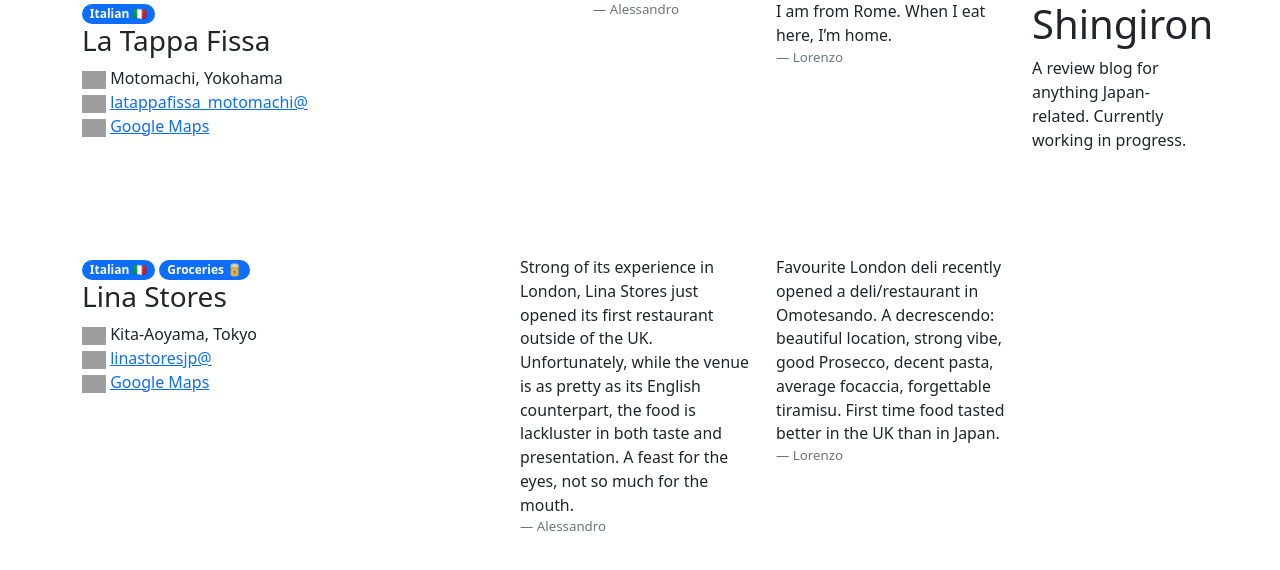
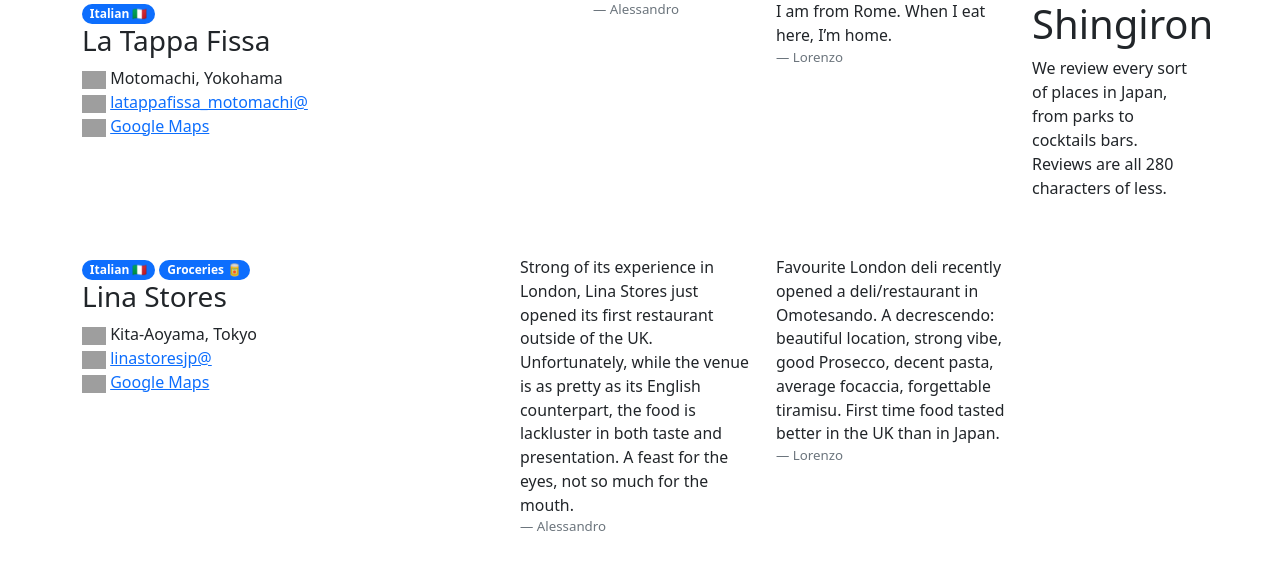
Before and after one commit to alessandrosp/shingiron, a Jekyll site: the page built from docs/index.html, in a window 1280 px wide. Shown: the top 570 px of the page. Built offline with Jekyll 4.4.1, drawn with Linux system fonts in a browser that asks for light colours; nearby versions of some CDN libraries; comment, search, counter and statistics services are not loaded; grey boxes are pictures that could not be loaded.

Commit message:
Update index.html

```diff
--- a/docs/index.html
+++ b/docs/index.html
@@ -63,6 +63,6 @@
   <!-- The right-most panel with the About Us section. -->
   <div class="col-2 d-none d-lg-block sidebar">
     <h1>Shingiron</h1>
-    <p>A review blog for anything Japan-related. Currently working in progress.</p>
+    <p>We review every sort of places in Japan, from parks to cocktails bars. Reviews are all 280 characters of less.</p>
   </div>
 </div>
```
